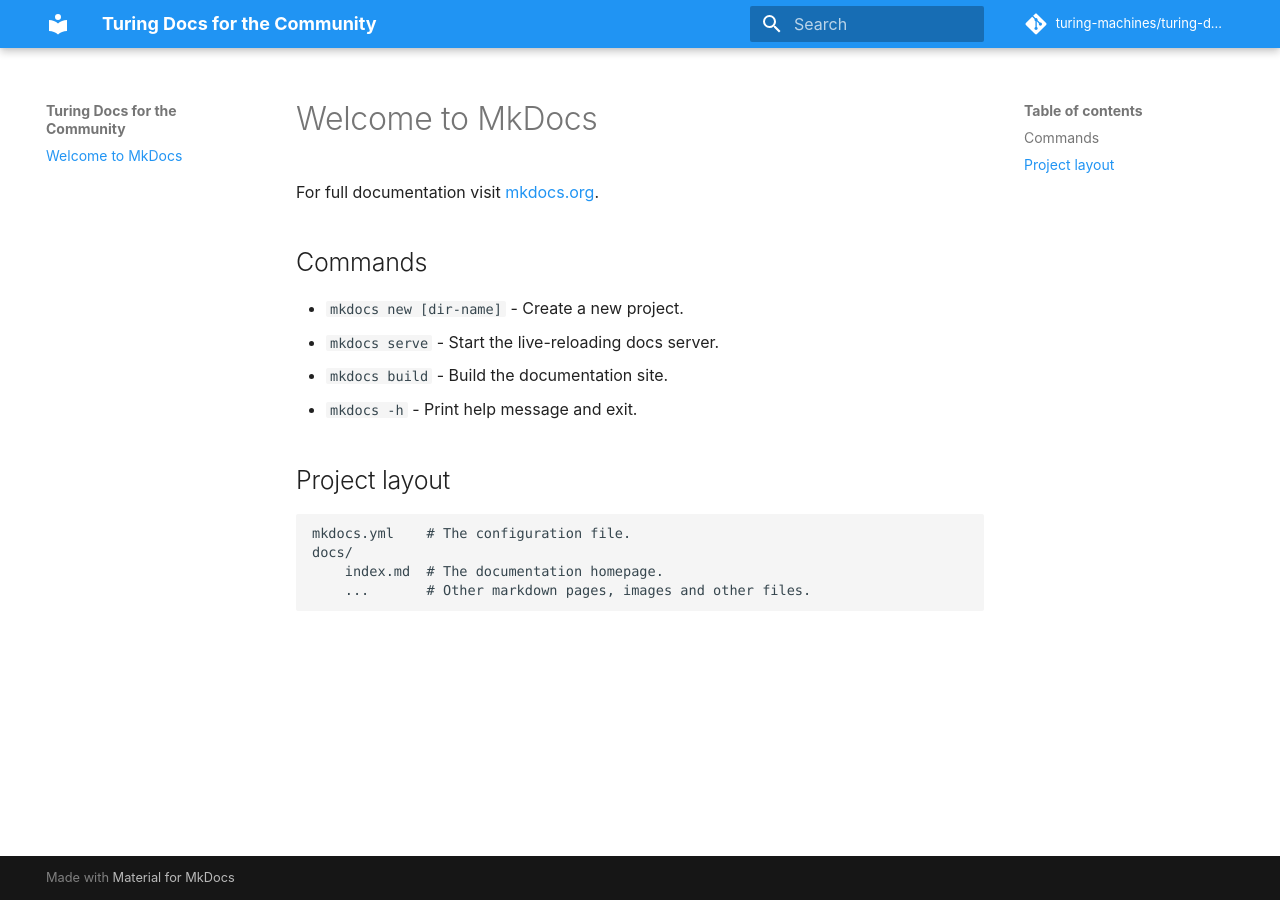
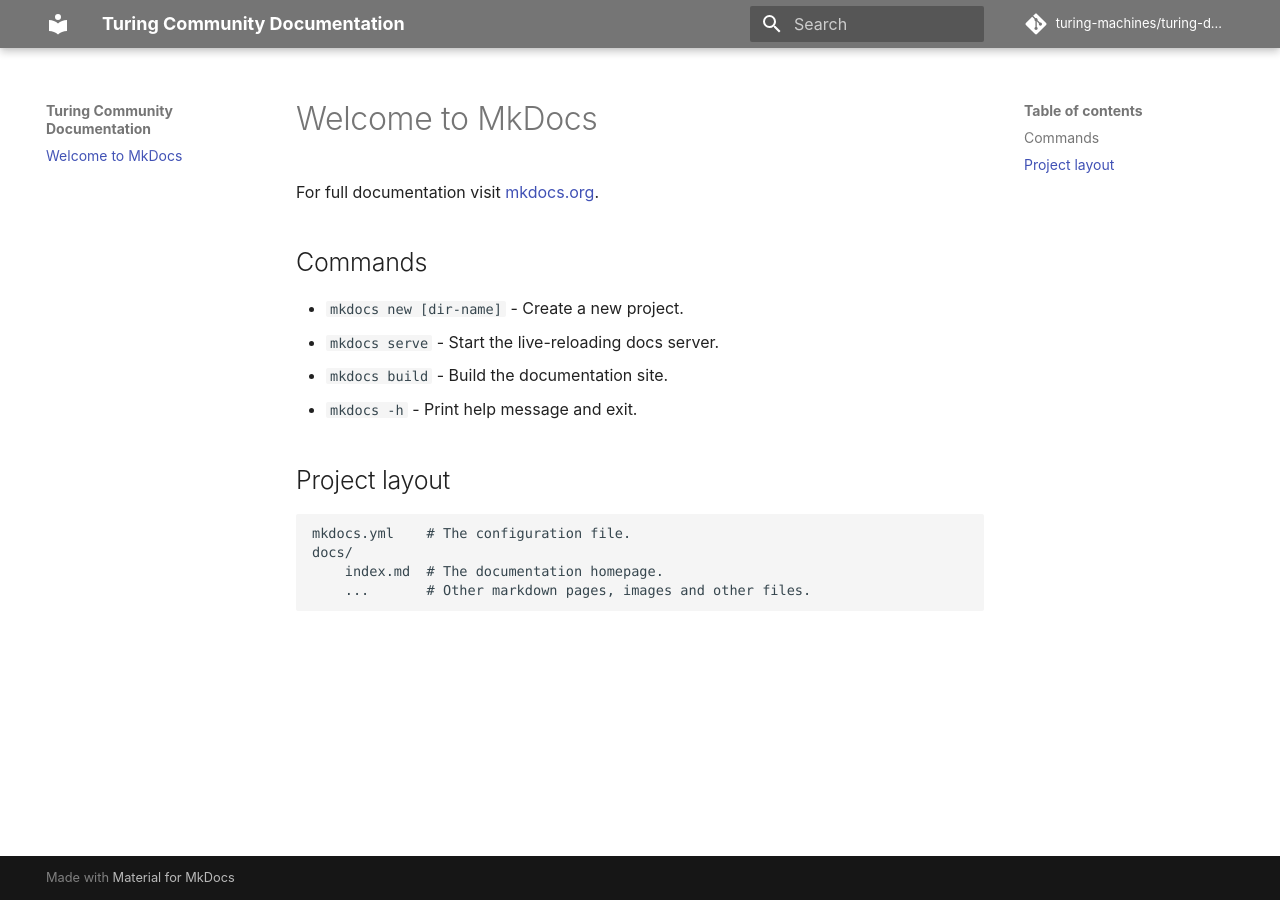
Before and after one commit to turing-machines/turing-docs, an MkDocs documentation site: the page built from docs/index.md, in a window 1280 px wide. Built offline with MkDocs 1.6.1 and Material for MkDocs 9.7.7, drawn with Linux system fonts in a browser that asks for light colours; comment, search, counter and statistics services are not loaded.

Commit message:
Feat add new site_name and new site colors.

```diff
--- a/mkdocs.yml
+++ b/mkdocs.yml
@@ -1,9 +1,9 @@
-site_name: Turing Docs for the Community
+site_name: Turing Community Documentation
 theme:
   name: material
   palette:
-    primary: blue
-    accent: lightblue
+    primary: grey
+    accent: cyan
     icon:
       repo: fontawesome/brands/github
   font: false
```
